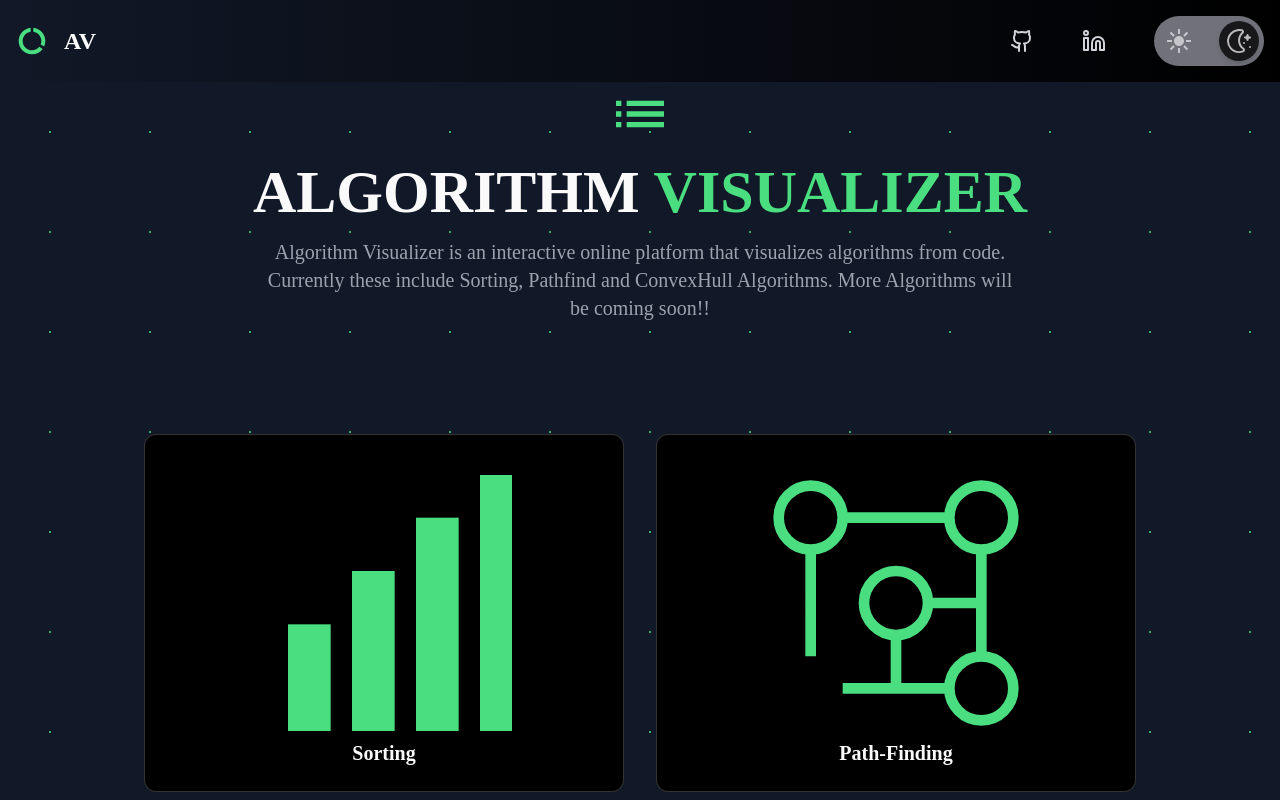
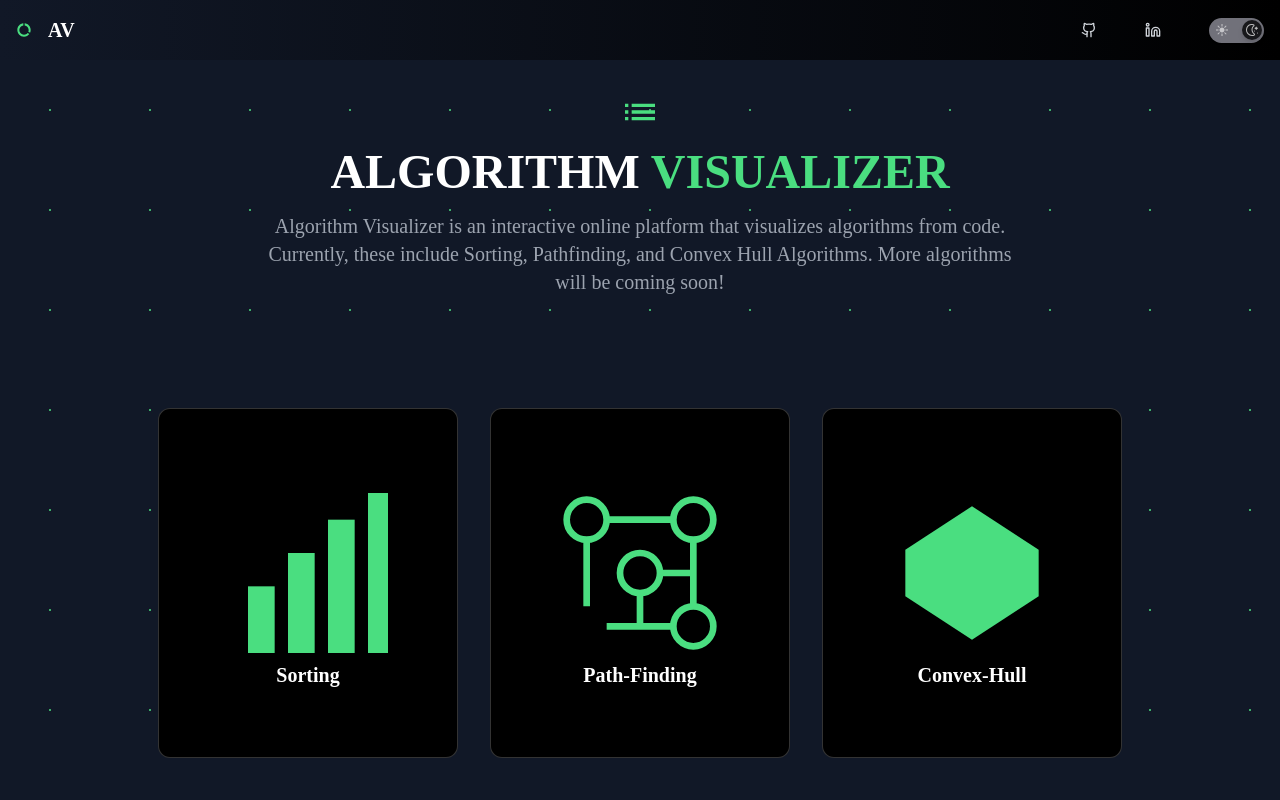
Before and after one commit to kevinmsavsani/algorithm-visualizer, a React (Vite) app: page / in a window 1280 px wide. Shown: the top 800 px of the page. Built offline with nearby package versions, Linux system fonts and the light colour scheme.

Commit message:
improved styling

```diff
--- a/src/components/navbar.tsx
+++ b/src/components/navbar.tsx
@@ -16,15 +16,13 @@ const Navbar: React.FC = () => {
         <Link to="/">
           <div className="flex gap-4 items-center">
             <svg
-              className="w-8 h-8 text-green-400"
+              className="w-4 h-4 text-green-400"
               viewBox="0 0 24 24"
               fill="currentColor"
             >
               <path d="M13 2.05v3.03c3.39.49 6 3.39 6 6.92 0 .9-.18 1.75-.5 2.54l2.62 1.53c.56-1.24.88-2.62.88-4.07 0-5.18-3.95-9.45-9-9.95zM12 19c-3.87 0-7-3.13-7-7 0-3.53 2.61-6.43 6-6.92V2.05c-5.06.5-9 4.76-9 9.95 0 5.52 4.47 10 9.99 10 3.31 0 6.24-1.61 8.06-4.09l-2.6-1.53C16.17 17.98 14.21 19 12 19z" />
             </svg>
-            <span className="text-2xl font-bold tracking-wide">
-              AV
-            </span>
+            <span className="text-xl font-bold tracking-wide">AV</span>
           </div>
         </Link>
 
@@ -33,13 +31,13 @@ const Navbar: React.FC = () => {
             to="#"
             className="dark:text-gray-300 text-black hover:text-white transition-colors duration-200"
           >
-            <Github className="w-6 h-6" />
+            <Github className="w-4 h-4" />
           </Link>
           <Link
             to="#"
             className="dark:text-gray-300 text-black hover:text-white transition-colors duration-200"
           >
-            <Linkedin className="w-6 h-6" />
+            <Linkedin className="w-4 h-4" />
           </Link>
           <label className="inline-flex items-center relative cursor-pointer">
             <input
@@ -50,26 +48,26 @@ const Navbar: React.FC = () => {
               onChange={toggleDarkMode}
               aria-label="Toggle Dark Mode"
             />
-            <div className="relative w-[110px] h-[50px] bg-white peer-checked:bg-zinc-500 rounded-full after:absolute after:content-[''] after:w-[40px] after:h-[40px] after:bg-gradient-to-r from-orange-500 to-yellow-400 peer-checked:after:from-zinc-900 peer-checked:after:to-zinc-900 after:rounded-full after:top-[5px] after:left-[5px] active:after:w-[50px] peer-checked:after:left-[105px] peer-checked:after:translate-x-[-100%] shadow-sm duration-300 after:duration-300 after:shadow-md"></div>
+            <div className="relative w-[55px] h-[25px] bg-white peer-checked:bg-zinc-500 rounded-full after:absolute after:content-[''] after:w-[20px] after:h-[20px] after:bg-gradient-to-r from-orange-500 to-yellow-400 peer-checked:after:from-zinc-900 peer-checked:after:to-zinc-900 after:rounded-full after:top-[2.5px] after:left-[2.5px] active:after:w-[25px] peer-checked:after:left-[52.5px] peer-checked:after:translate-x-[-100%] shadow-sm duration-300 after:duration-300 after:shadow-md"></div>
             <svg
               height="0"
-              width="100"
+              width="50"
               viewBox="0 0 24 24"
               data-name="Layer 1"
               id="Layer_1"
               xmlns="http://www.w3.org/2000/svg"
-              className="fill-white peer-checked:opacity-60 absolute w-6 h-6 left-[13px]"
+              className="fill-white peer-checked:opacity-60 absolute w-3 h-3 left-[6.5px]"
             >
               <path d="M12,17c-2.76,0-5-2.24-5-5s2.24-5,5-5,5,2.24,5,5-2.24,5-5,5ZM13,0h-2V5h2V0Zm0,19h-2v5h2v-5ZM5,11H0v2H5v-2Zm19,0h-5v2h5v-2Zm-2.81-6.78l-1.41-1.41-3.54,3.54,1.41,1.41,3.54-3.54ZM7.76,17.66l-1.41-1.41-3.54,3.54,1.41,1.41,3.54-3.54Zm0-11.31l-3.54-3.54-1.41,1.41,3.54,3.54,1.41-1.41Zm13.44,13.44l-3.54-3.54-1.41,1.41,3.54,3.54,1.41-1.41Z"></path>
             </svg>
             <svg
-              height="512"
-              width="512"
+              height="256"
+              width="256"
               viewBox="0 0 24 24"
               data-name="Layer 1"
               id="Layer_1"
               xmlns="http://www.w3.org/2000/svg"
-              className="fill-black opacity-60 peer-checked:opacity-70 peer-checked:fill-white absolute w-6 h-6 right-[13px]"
+              className="fill-black opacity-60 peer-checked:opacity-70 peer-checked:fill-white absolute w-3 h-3 right-[6.5px]"
             >
               <path d="M12.009,24A12.067,12.067,0,0,1,.075,10.725,12.121,12.121,0,0,1,10.1.152a13,13,0,0,1,5.03.206,2.5,2.5,0,0,1,1.8,1.8,2.47,2.47,0,0,1-.7,2.425c-4.559,4.168-4.165,10.645.807,14.412h0a2.5,2.5,0,0,1-.7,4.319A13.875,13.875,0,0,1,12.009,24Zm.074-22a10.776,10.776,0,0,0-1.675.127,10.1,10.1,0,0,0-8.344,8.8A9.928,9.928,0,0,0,4.581,18.7a10.473,10.473,0,0,0,11.093,2.734.5.5,0,0,0,.138-.856h0C9.883,16.1,9.417,8.087,14.865,3.124a.459.459,0,0,0,.127-.465.491.491,0,0,0-.356-.362A10.68,10.68,0,0,0,12.083,2ZM20.5,12a1,1,0,0,1-.97-.757l-.358-1.43L17.74,9.428a1,1,0,0,1,.035-1.94l1.4-.325.351-1.406a1,1,0,0,1,1.94,0l.355,1.418,1.418.355a1,1,0,0,1,0,1.94l-1.418.355-.355,1.418A1,1,0,0,1,20.5,12ZM16,14a1,1,0,0,0,2,0A1,1,0,0,0,16,14Zm6,4a1,1,0,0,0,2,0A1,1,0,0,0,22,18Z"></path>
             </svg>
--- a/src/containers/home/index.tsx
+++ b/src/containers/home/index.tsx
@@ -21,19 +21,13 @@ const NetworkBackground = () => (
   </div>
 )
 
-const AlgorithmIcon = ({
-  type,
-}: {
-  type: 'sorting' | 'path-finding' | 'convex-hull'
-}) => {
+const AlgorithmIcon = ({ type }: { type: 'sorting' | 'path-finding' | 'convex-hull' }) => {
+  const iconSize = "w-40 h-40"; // Updated icon size for better aspect ratio
+
   switch (type) {
     case 'sorting':
       return (
-        <svg
-          className="w-64 h-64 text-green-400"
-          viewBox="0 0 24 24"
-          fill="currentColor"
-        >
+        <svg className={`${iconSize} text-green-400`} viewBox="0 0 24 24" fill="currentColor">
           <rect x="3" y="14" width="4" height="10" />
           <rect x="9" y="9" width="4" height="15" />
           <rect x="15" y="4" width="4" height="20" />
@@ -42,12 +36,7 @@ const AlgorithmIcon = ({
       )
     case 'path-finding':
       return (
-        <svg
-          className="w-64 h-64 text-green-400"
-          viewBox="0 0 24 24"
-          fill="none"
-          stroke="currentColor"
-        >
+        <svg className={`${iconSize} text-green-400`} viewBox="0 0 24 24" fill="none" stroke="currentColor">
           <circle cx="4" cy="4" r="3" />
           <circle cx="12" cy="12" r="3" />
           <circle cx="20" cy="4" r="3" />
@@ -57,11 +46,7 @@ const AlgorithmIcon = ({
       )
     case 'convex-hull':
       return (
-        <svg
-          className="w-64 h-64 text-green-400"
-          viewBox="0 0 24 24"
-          fill="currentColor"
-        >
+        <svg className={`${iconSize} text-green-400`} viewBox="0 0 24 24" fill="currentColor">
           <polygon points="12 2 22 8.5 22 15.5 12 22 2 15.5 2 8.5 12 2" />
         </svg>
       )
@@ -70,43 +55,39 @@ const AlgorithmIcon = ({
 
 export default function Home() {
   return (
-    <div
-      className={`relative min-h-screen dark:bg-gray-900 dakr:text-white flex flex-col items-center justify-center overflow-hidden`}
-    >
+    <div className={`relative min-h-screen bg-white dark:bg-gray-900 dark:text-white flex flex-col items-center justify-center overflow-hidden`}>
       <NetworkBackground />
-      <main className="z-10 text-center">
+      <main className="z-10 text-center p-4 md:p-8">
         <div className="mb-8">
           <svg
-            className="w-16 h-16 mx-auto mb-4 text-green-400"
+            className="w-10 h-10 mx-auto mb-4 text-green-400"
             viewBox="0 0 24 24"
             fill="currentColor"
           >
             <path d="M3 13h2v-2H3v2zm0 4h2v-2H3v2zm0-8h2V7H3v2zm4 4h14v-2H7v2zm0 4h14v-2H7v2zM7 7v2h14V7H7z" />
           </svg>
-          <h1 className="text-4xl md:text-6xl font-bold mb-4">
+          <h1 className="text-3xl md:text-5xl font-bold mb-4">
             ALGORITHM <span className="text-green-400">VISUALIZER</span>
           </h1>
           <p className="text-lg md:text-xl text-gray-700 dark:text-gray-400 max-w-3xl mx-auto">
             Algorithm Visualizer is an interactive online platform that
-            visualizes algorithms from code. Currently these include Sorting,
-            Pathfind and ConvexHull Algorithms. More Algorithms will be coming
-            soon!!
+            visualizes algorithms from code. Currently, these include Sorting,
+            Pathfinding, and Convex Hull Algorithms. More algorithms will be coming
+            soon!
           </p>
         </div>
         <div className="flex flex-wrap justify-center gap-8">
           {['sorting', 'path-finding', 'convex-hull'].map((type) => (
             <Link to={`/${type}`} key={type}>
               <CardContainer className="inter-var">
-                <CardBody className="bg-gray-50 relative group/card  dark:hover:shadow-2xl dark:hover:shadow-emerald-500/[0.1] dark:bg-black dark:border-white/[0.2] border-black/[0.1] w-auto sm:w-[30rem] h-auto rounded-xl p-6 border flex flex-col items-center justify-center ">
+                <CardBody className="bg-gray-50 relative group/card dark:hover:shadow-2xl dark:hover:shadow-emerald-500/[0.1] dark:bg-black dark:border-white/[0.2] border-black/[0.1] w-[300px] h-[350px] rounded-xl p-6 border flex flex-col items-center justify-center transition-all duration-300 ease-in-out transform hover:scale-105">
                   <CardItem
                     translateZ="100"
                     rotateX={20}
                     rotateZ={-10}
                     className="mt-4"
                   >
-                    <AlgorithmIcon
-                      type={type as 'sorting' | 'path-finding' | 'convex-hull'}
-                    />
+                    <AlgorithmIcon type={type as 'sorting' | 'path-finding' | 'convex-hull'} />
                   </CardItem>
 
                   <CardItem className="mt-2 text-xl font-semibold capitalize">
```
